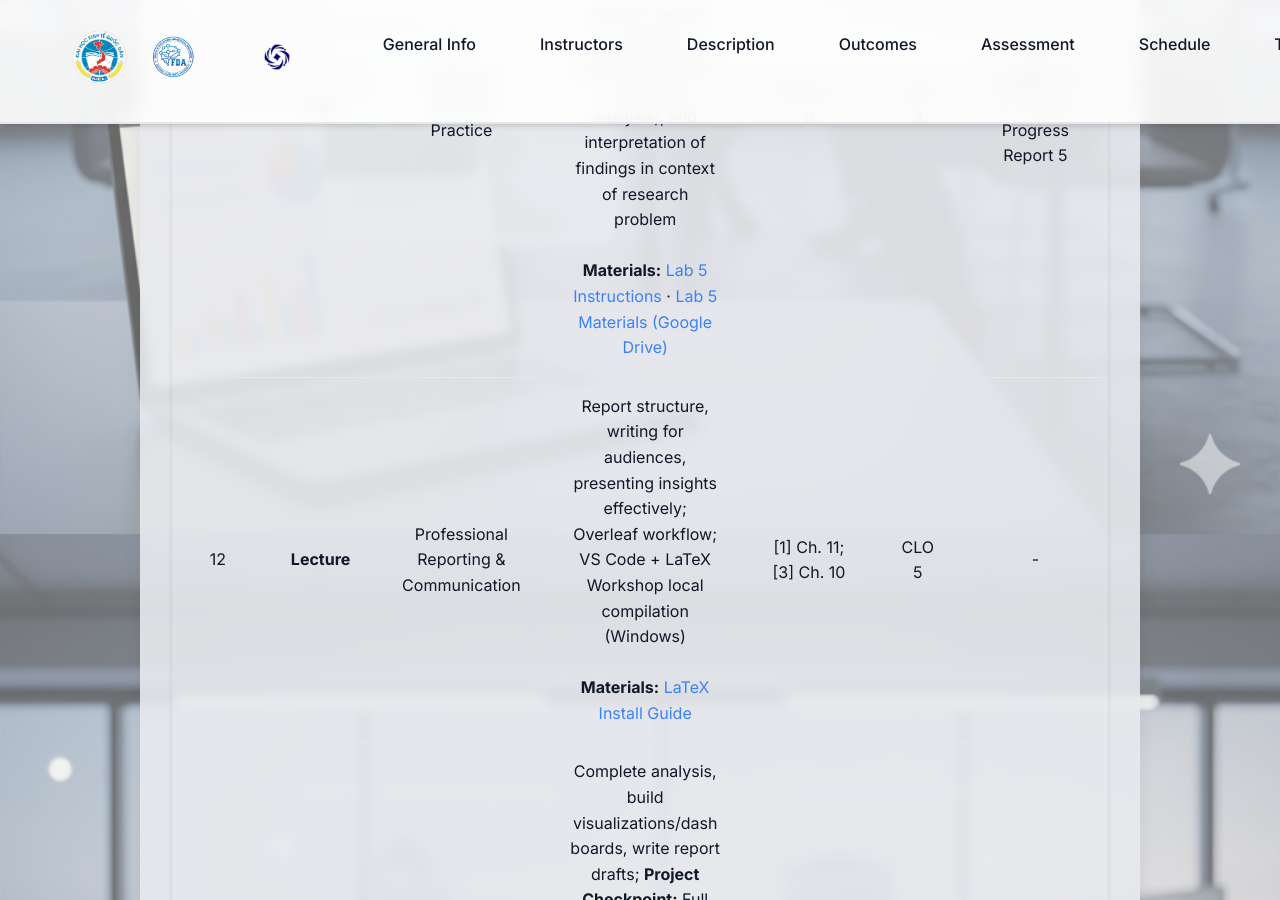
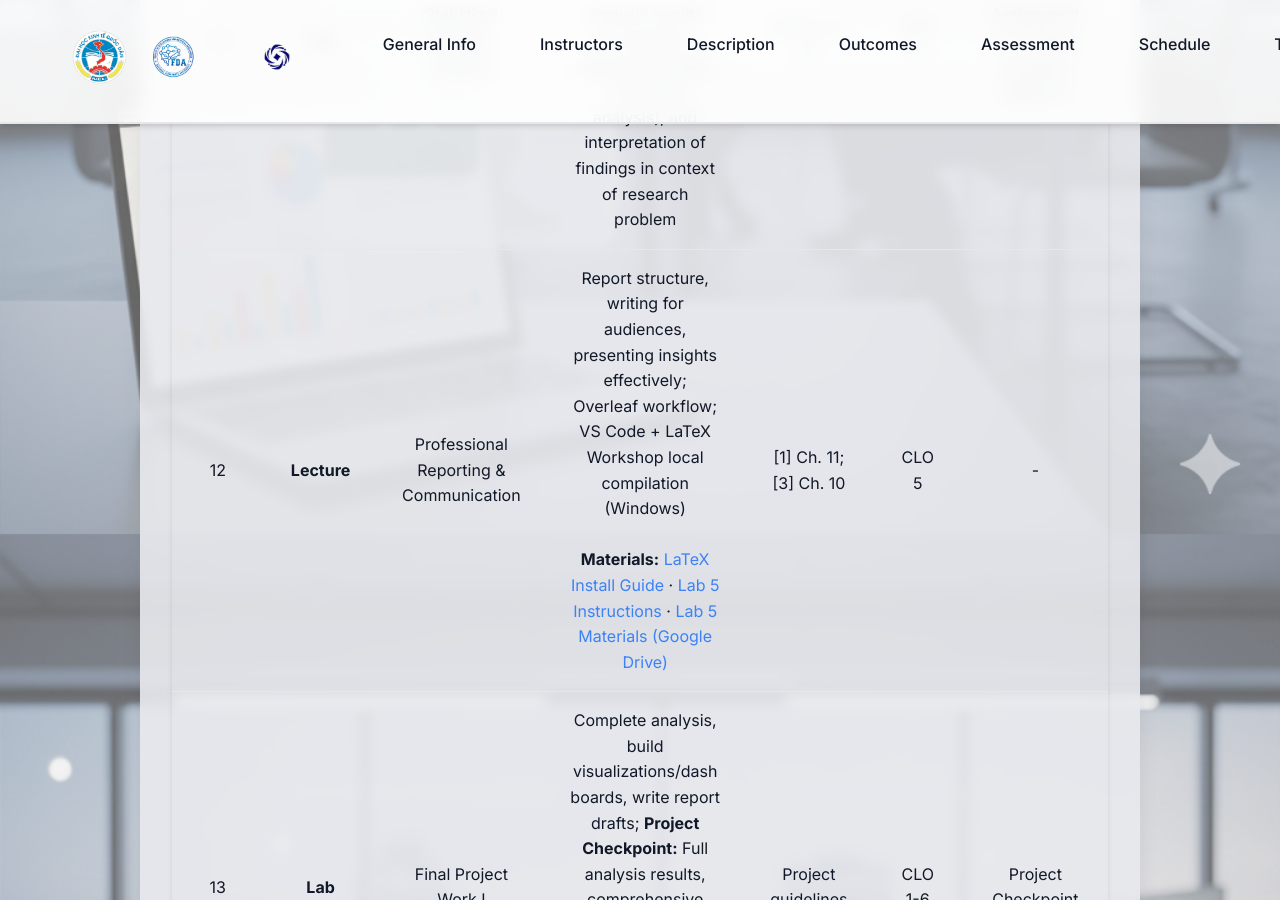
Before and after one commit to nghianguyen7171/excel_course, a Jekyll site: the page built from index.md, in a window 1280 px wide and 900 px high, scrolled down 9706 px. Built offline with Jekyll 4.4.1, drawn with Linux system fonts in a browser that asks for light colours.

Commit message:
Move Lab 5 materials links to Week 12 lecture.
Keep Week 11 unchanged and attach Lab 5 instruction and Drive materials under the Week 12 reporting lecture.

Made-with: Cursor

```diff
--- a/index.md
+++ b/index.md
@@ -187,8 +187,8 @@ Access: [O'Reilly Learning Platform](https://www.oreilly.com/library/view/modern
 | 8 | **Lab** | Visualization Practice | Create charts and build interactive dashboards; **Group Progress Report 4:** Visual analysis of key research variables, preliminary dashboard prototype, and visual insights that address specific research questions<br><br><strong>Materials:</strong> [Lab 4 Instructions]({{ site.baseurl }}/lab-4-instructions-nokeys.html) · [Lab 4 Answers]({{ site.baseurl }}/lab-4-instructions-withkeys.html) · [Lab 4 Dataset (Google Drive)](https://drive.google.com/drive/folders/1A-0f3e6tSTmJMI-STYTqXdLkl4r2dDuc?usp=sharing) | [1] Ch. 9 | CLO 4 | Lab Assignment 4 + Group Progress Report 4 |
 | 9 | **Lecture** | Statistical Analysis & Regression | Hypothesis testing basics, simple regression, interpreting results<br><br><strong>Materials:</strong> [Week 9 Slides]({{ site.baseurl }}/materials/5.%20Regression.pdf) | [2] Ch. 2-6 | CLO 3 | - |
 | 10 | **Midterm** | Midterm Exam | Comprehensive exam covering weeks 1-9 (Excel basics, data import, EDA, visualization, statistics) | Review materials | CLO 1-4 | Midterm Exam (30%) |
-| 11 | **Lab** | Statistical Analysis Practice | Apply statistical tests and build regression models; **Group Progress Report 5:** Statistical hypotheses, analysis results (correlations, regression models, or survival analysis), and interpretation of findings in context of research problem<br><br><strong>Materials:</strong> [Lab 5 Instructions]({{ site.baseurl }}/lab-5-instructions-nokeys.html) · [Lab 5 Materials (Google Drive)](https://drive.google.com/drive/folders/15qUCPgzBI3AHUJovZCCOtayCSb_Bqkth?usp=sharing) | [2] Ch. 5-6 | CLO 3 | Lab Assignment 5 + Group Progress Report 5 |
-| 12 | **Lecture** | Professional Reporting & Communication | Report structure, writing for audiences, presenting insights effectively; Overleaf workflow; VS Code + LaTeX Workshop local compilation (Windows)<br><br><strong>Materials:</strong> [LaTeX Install Guide]({{ site.baseurl }}/materials/install-guide.html) | [1] Ch. 11; [3] Ch. 10 | CLO 5 | - |
+| 11 | **Lab** | Statistical Analysis Practice | Apply statistical tests and build regression models; **Group Progress Report 5:** Statistical hypotheses, analysis results (correlations, regression models, or survival analysis), and interpretation of findings in context of research problem | [2] Ch. 5-6 | CLO 3 | Lab Assignment 5 + Group Progress Report 5 |
+| 12 | **Lecture** | Professional Reporting & Communication | Report structure, writing for audiences, presenting insights effectively; Overleaf workflow; VS Code + LaTeX Workshop local compilation (Windows)<br><br><strong>Materials:</strong> [LaTeX Install Guide]({{ site.baseurl }}/materials/install-guide.html) · [Lab 5 Instructions]({{ site.baseurl }}/lab-5-instructions-nokeys.html) · [Lab 5 Materials (Google Drive)](https://drive.google.com/drive/folders/15qUCPgzBI3AHUJovZCCOtayCSb_Bqkth?usp=sharing) | [1] Ch. 11; [3] Ch. 10 | CLO 5 | - |
 | 13 | **Lab** | Final Project Work I | Complete analysis, build visualizations/dashboards, write report drafts; **Project Checkpoint:** Full analysis results, comprehensive dashboard addressing all research questions, draft report with methodology and findings sections | Project guidelines | CLO 1-6 | Project Checkpoint |
 | 14 | **Lab** | Final Project Work II | Refine analysis, finalize dashboards, complete written reports; Peer review and feedback | Project guidelines | CLO 1-6 | Project Refinement |
 | 15 | **Lab** | Final Presentations | Student group presentations (15 min each), Q&A, course wrap-up | - | CLO 5,6 | Final Presentation (50%) |
```
